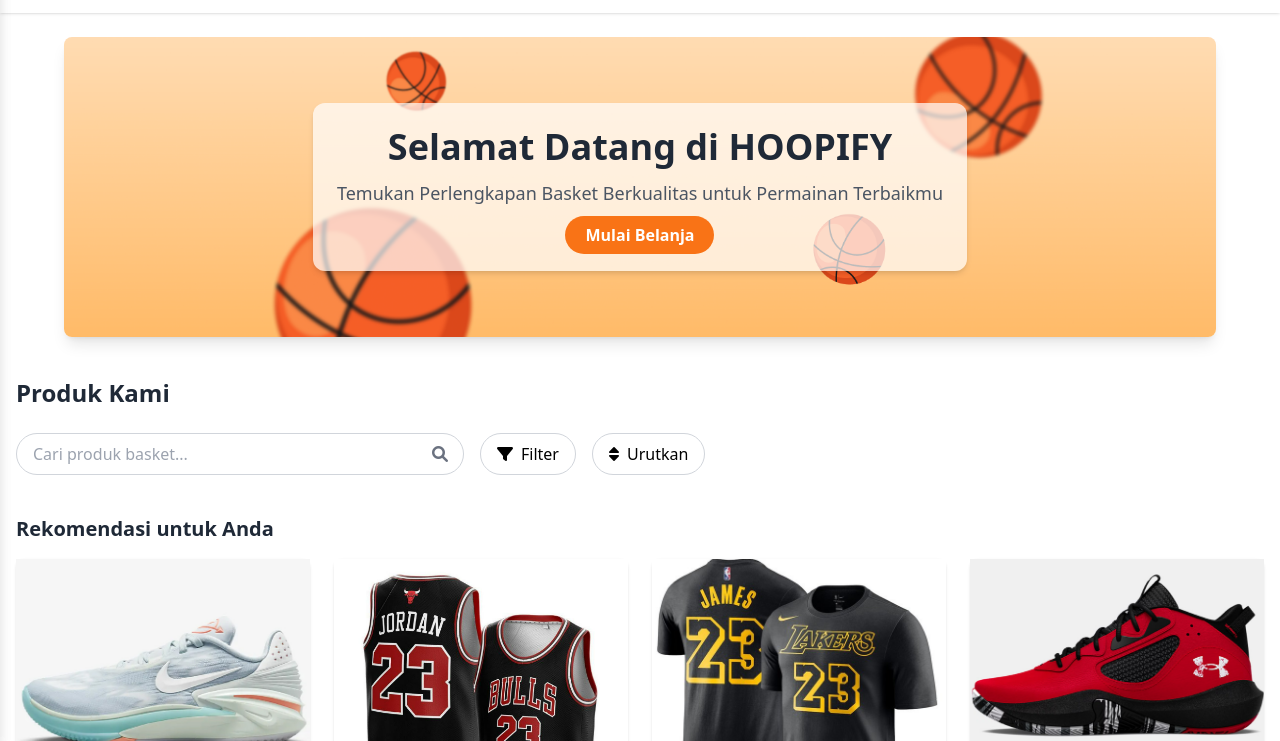
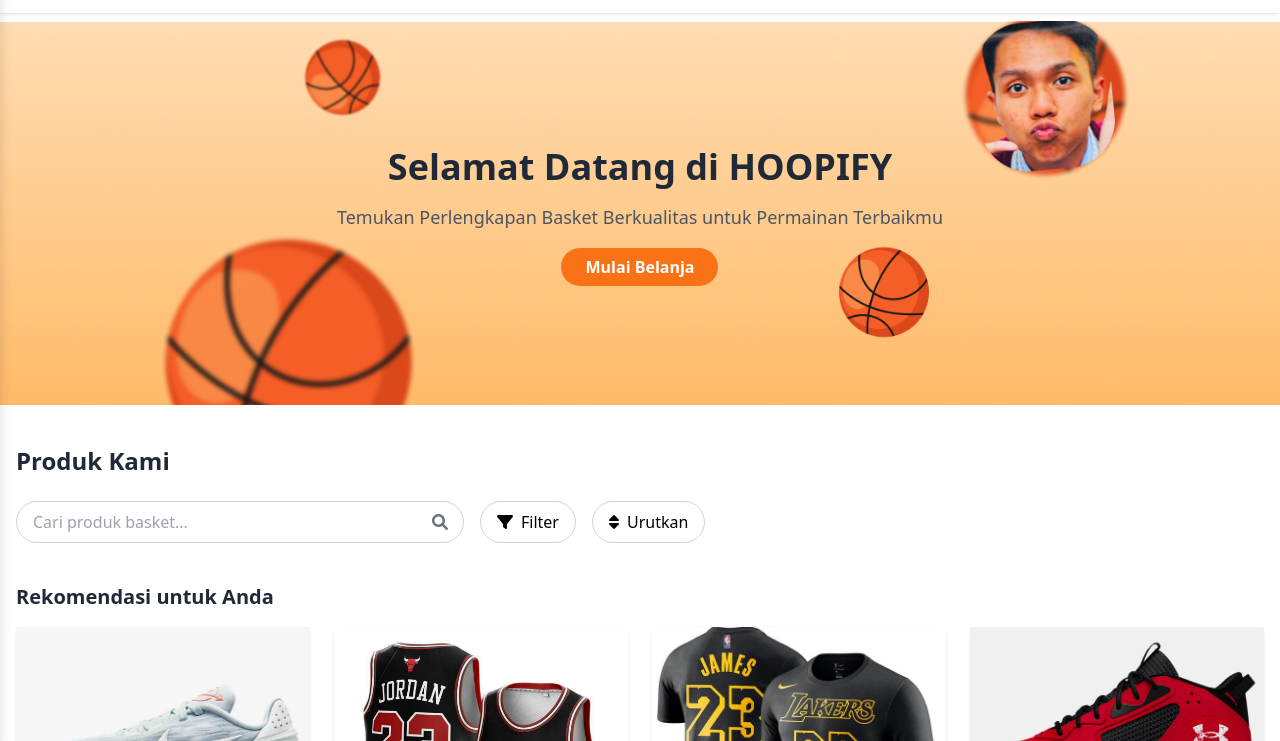
Before and after one commit to faadiial/hoopify, a plain HTML site: page index.html in a window 1280 px wide. Shown: the part 59-800 px from the top of the page. Drawn offline with nearby package versions, Linux system fonts and the light colour scheme.

Commit message:
Update index.html

```diff
--- a/index.html
+++ b/index.html
@@ -69,55 +69,14 @@
     }
 </script>
 
-    <!--HEADER SECTION-->
-<script src="https://cdn.jsdelivr.net/npm/alpinejs@3.x.x/dist/cdn.min.js" defer></script>
-
-<!-- HEADER SECTION -->
-<header x-data="{
-    current: 0,
-    slides: [
-        { title: 'Selamat Datang di HOOPIFY', desc: 'Temukan Perlengkapan Basket Berkualitas untuk Permainan Terbaikmu', bg: 'header/header1.png' },
-        { title: 'Diskon 20% untuk Produk Baru!', desc: 'Dapatkan sepatu dan perlengkapan terbaru dengan harga spesial', bg: 'header/header2.png' },
-        { title: 'Bundle Spesial', desc: 'Beli satu set perlengkapan dengan harga lebih hemat', bg: 'header/header4.png' },
-        { title: 'Gratis Ongkir!', desc: 'Nikmati belanja hemat dengan gratis ongkir ke seluruh Indonesia', bg: 'header/header3.png' }
-    ],
-    next() { this.current = (this.current + 1) % this.slides.length },
-    prev() { this.current = (this.current - 1 + this.slides.length) % this.slides.length }
-}"
-class="mt-24 relative w-[90%] mx-auto overflow-hidden rounded-lg shadow-lg group">
-
-    <!-- Container Slide -->
-    <div class="relative w-full min-h-[300px]">
-        <template x-for="(slide, index) in slides" :key="index">
-            <div x-show="current === index"
-                x-transition:enter="transform transition-transform duration-700 ease-in-out"
-                x-transition:enter-start="translate-x-full"
-                x-transition:enter-end="translate-x-0"
-                x-transition:leave="transform transition-transform duration-700 ease-in-out"
-                x-transition:leave-start="translate-x-0"
-                x-transition:leave-end="-translate-x-full"
-                class="absolute inset-0 flex items-center justify-center text-center px-6 w-full h-full"
-                :style="'background: url(' + slide.bg + ') center center / cover no-repeat;'">
-                <div class="bg-white bg-opacity-70 p-6 rounded-xl shadow-md">
-                    <h1 class="text-4xl font-bold text-gray-800 mb-3" x-text="slide.title"></h1>
-                    <p class="text-lg text-gray-600 mb-4" x-text="slide.desc"></p>
-                    <a class="bg-orange-500 text-white py-2 px-5 rounded-full font-semibold hover:bg-orange-600 transition duration-300" href="error.html">Mulai Belanja</a>
-                </div>
-            </div>
-        </template>
-    </div>
-
-    <!-- Tombol Navigasi (User Klik Manual) -->
-    <button @click="prev()"
-        class="absolute left-6 top-1/2 transform -translate-y-1/2 bg-gray-900 text-white p-3 rounded-full shadow-lg transition duration-300 opacity-0 group-hover:opacity-100">
-        &#10094;
-    </button>
-    <button @click="next()"
-        class="absolute right-6 top-1/2 transform -translate-y-1/2 bg-gray-900 text-white p-3 rounded-full shadow-lg transition duration-300 opacity-0 group-hover:opacity-100">
-        &#10095;
-    </button>
-
-</header>
+    <!-- Header Section -->
+    <header class="mt-20 h-96 bg-[url('logo/hup.png')] bg-no-repeat bg-center bg-cover flex items-center justify-center text-center px-4">
+        <div>
+            <h1 class="text-4xl font-bold text-gray-800 mb-4">Selamat Datang di HOOPIFY</h1>
+            <p class="text-lg text-gray-600 mb-6">Temukan Perlengkapan Basket Berkualitas untuk Permainan Terbaikmu</p>
+            <a class="bg-orange-500 text-white py-2 px-6 rounded-full font-semibold hover:bg-orange-600 transition" href="produk.html">Mulai Belanja</a>
+        </div>
+    </header>
 
     <!-- Product Section -->
     <div class="container mx-auto mt-10 px-4">
```
